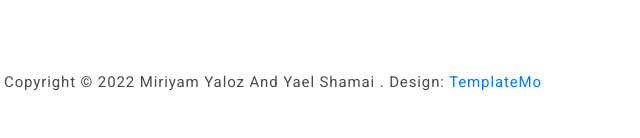
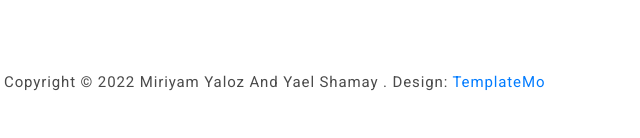
Before and after one commit to yael-Shamay/Compressor, a plain HTML site: page UI/NewGue/NewGue/GUE.html in a window 1280 px wide. Shown: the part 2364-2502 px from the top of the page, 81-721 px from the left. Drawn offline with Linux system fonts and the light colour scheme.

Commit message:
change name

```diff
--- a/UI/NewGue/NewGue/GUE.html
+++ b/UI/NewGue/NewGue/GUE.html
@@ -284,7 +284,7 @@
             <div class="row">
                 <div class="col-lg-7 col-md-12 col-sm-12">
                     <p class="copyright">
-                        Copyright &copy; 2022 Miriyam Yaloz and Yael Shamai
+                        Copyright &copy; 2022 Miriyam Yaloz and Yael Shamay
 
                         . Design: <a rel="nofollow" href="https://templatemo.com">TemplateMo</a>
                     </p>
```
